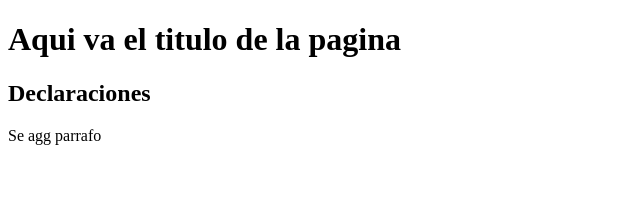
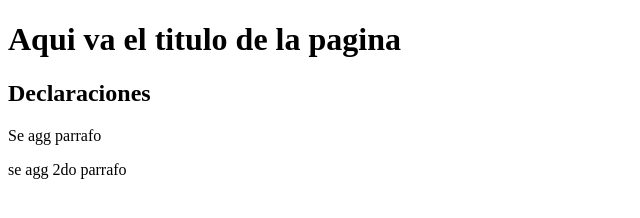
Before and after one commit to Sandead176/proyectowebempresarial, a plain HTML site: page index.html in a window 1280 px wide. Shown: the whole page, without its empty margins (0-640 px from the left). Drawn offline with Linux system fonts and the light colour scheme.

Commit message:
agg parrafo 2

```diff
--- a/index.html
+++ b/index.html
@@ -12,6 +12,7 @@
     <h1>Aqui va el titulo de la pagina</h1>
     <h2>Declaraciones</h2>
     <p>Se agg parrafo</p>
+    <p>se agg 2do parrafo</p>
 
 </body>
 
```
